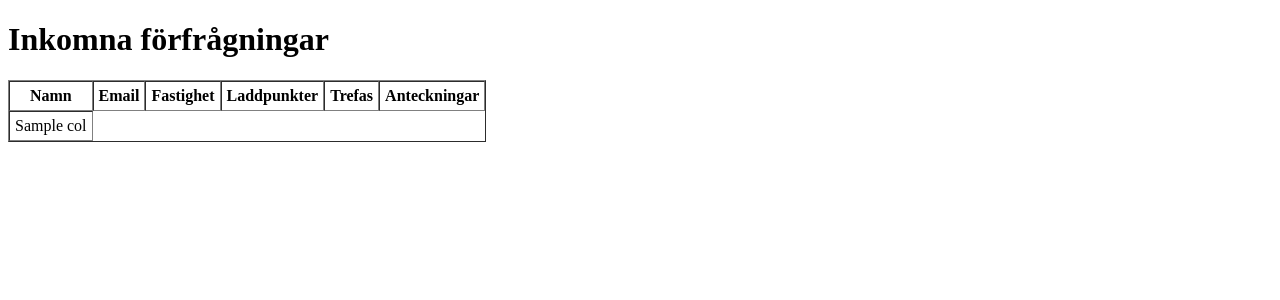
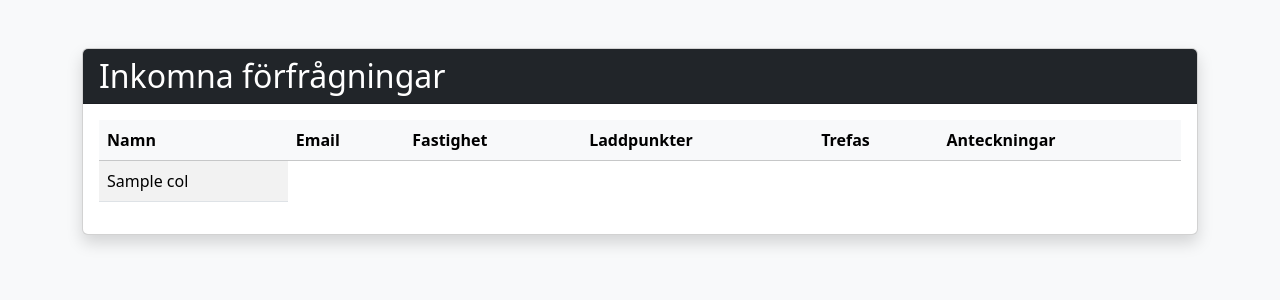
Before and after one commit to lukasandersson2002/offertmotor, a Flask app: template templates/admin.html in a window 1280 px wide. Shown: the top 300 px of the page. Run offline with Flask 3, Linux system fonts and the light colour scheme; the template is opened without the code that fills it: most values are stand-ins (such as "Sample title", 1, 10 or a date in 2020).

Commit message:
Update admin.html

```diff
--- a/templates/admin.html
+++ b/templates/admin.html
@@ -3,10 +3,18 @@
 <head>
   <meta charset="UTF-8" />
   <title>Adminpanel - Förfrågningar</title>
+  <link href="https://cdn.jsdelivr.net/npm/bootstrap@5.3.3/dist/css/bootstrap.min.css" rel="stylesheet">
 </head>
-<body>
-  <h1>Inkomna förfrågningar</h1>
-  <table border="1" cellpadding="5" cellspacing="0">
+<body class="bg-light">
+
+<div class="container mt-5">
+  <div class="card shadow">
+    <div class="card-header bg-dark text-white">
+      <h2 class="mb-0">Inkomna förfrågningar</h2>
+    </div>
+    <div class="card-body">
+      <table class="table table-striped table-hover">
+        <thead class="table-light">
           <tr>
             <th>Namn</th>
             <th>Email</th>
@@ -15,6 +23,8 @@
             <th>Trefas</th>
             <th>Anteckningar</th>
           </tr>
+        </thead>
+        <tbody>
           {% for row in data %}
           <tr>
             {% for col in row %}
@@ -22,6 +32,11 @@
             {% endfor %}
           </tr>
           {% endfor %}
+        </tbody>
       </table>
+    </div>
+  </div>
+</div>
+
 </body>
 </html>
```
Lines whose indentation alone changed are shown as unchanged.
